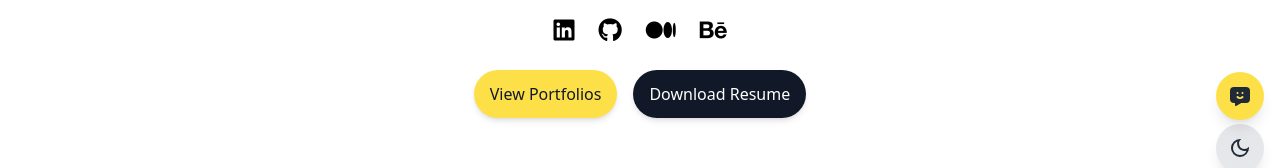
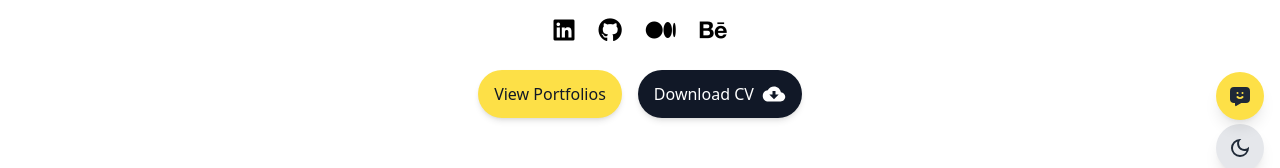
Before and after one commit to Chanidu26/ChaniduDev, a React (Create React App) app: page / in a window 1280 px wide. Shown: the part 612-780 px from the top of the page. Built offline with nearby package versions, Linux system fonts and the light colour scheme.

Commit message:
ui updated

```diff
--- a/src/cards/projectcard.jsx
+++ b/src/cards/projectcard.jsx
@@ -1,5 +1,5 @@
 import React from 'react'
-
+import { IoLogoGithub } from "react-icons/io";
 const Projectcard = ({id,image,title,description,technologies,link}) => {
   return (
          <div
@@ -35,7 +35,7 @@ const Projectcard = ({id,image,title,description,technologies,link}) => {
                   rel="noopener noreferrer"
                   className="block text-center mt-3 bg-yellow-300 text-gray-900 py-2 rounded hover:bg-yellow-400"
                 >
-                  View Project
+                  <span className="flex items-center justify-center gap-2">View Project on <IoLogoGithub /></span>
                 </a>
               </div>
             </div>
--- a/src/components/Home.js
+++ b/src/components/Home.js
@@ -1,6 +1,7 @@
 import React from "react";
 import profile from "../assets/profile.JPG";
 import { useTypewriter } from "react-simple-typewriter"
+import { IoMdCloudDownload } from "react-icons/io";
 const Home = () => {
     const [ text ] = useTypewriter({
       words: ['DevOps', 'Cloud', 'Fullstack', 'ML and AI'],
@@ -79,7 +80,7 @@ const Home = () => {
               href="https://drive.google.com/drive/folders/186KAj5X9pzCN6SjVZTvmcFsaBrNCeqpK?usp=sharing"
               className="bg-gray-900 text-white dark:bg-white dark:text-gray-900 py-2 px-4 lg:py-3 lg:px-4 rounded-full shadow-md  hover:shadow-lg transition duration-300"
             >
-              Download Resume
+              <span className="flex items-center justify-center gap-2">Download CV <IoMdCloudDownload className="text-2xl" /> </span>
             </a>
           </div>
         </div>
```
